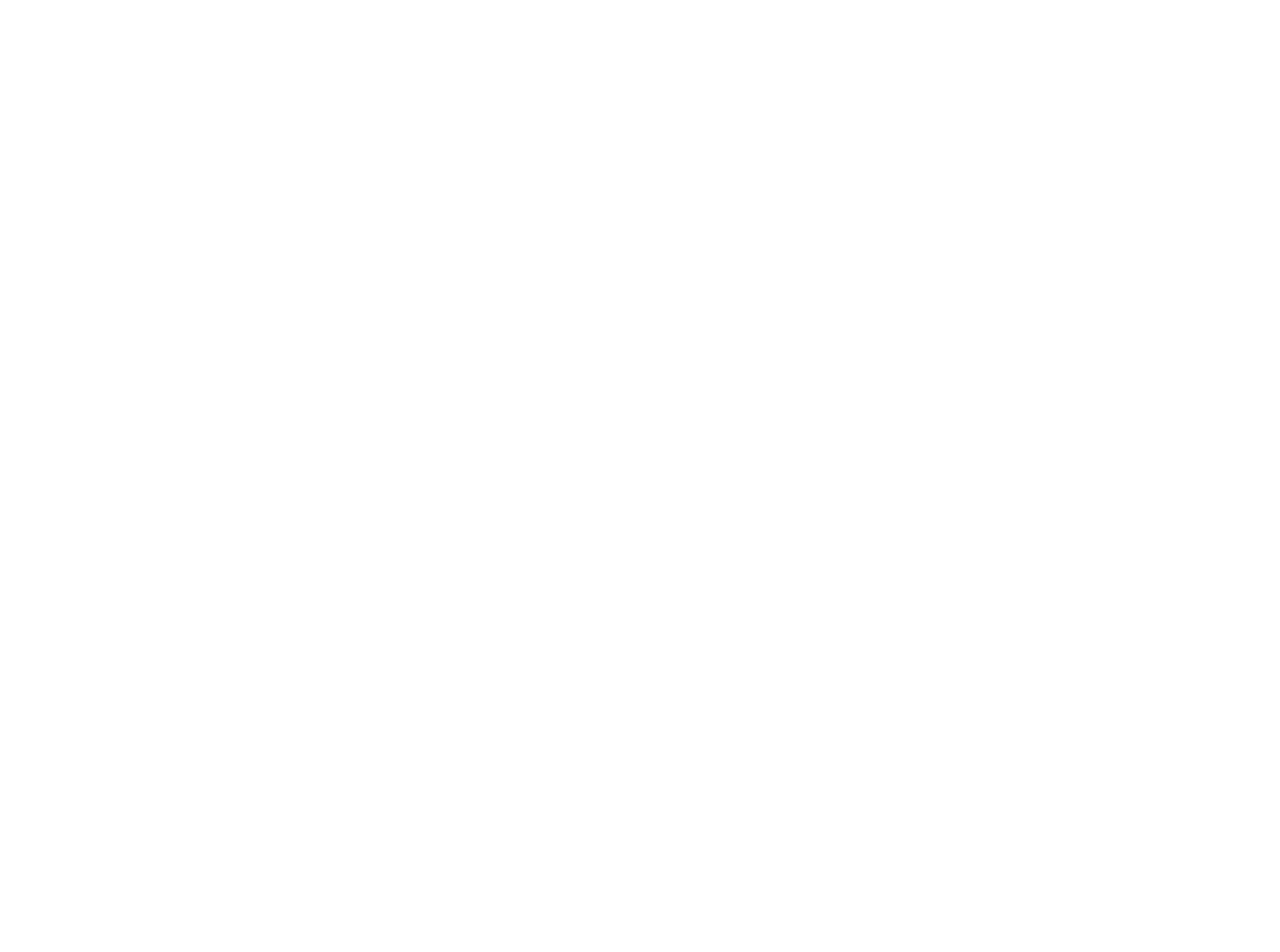
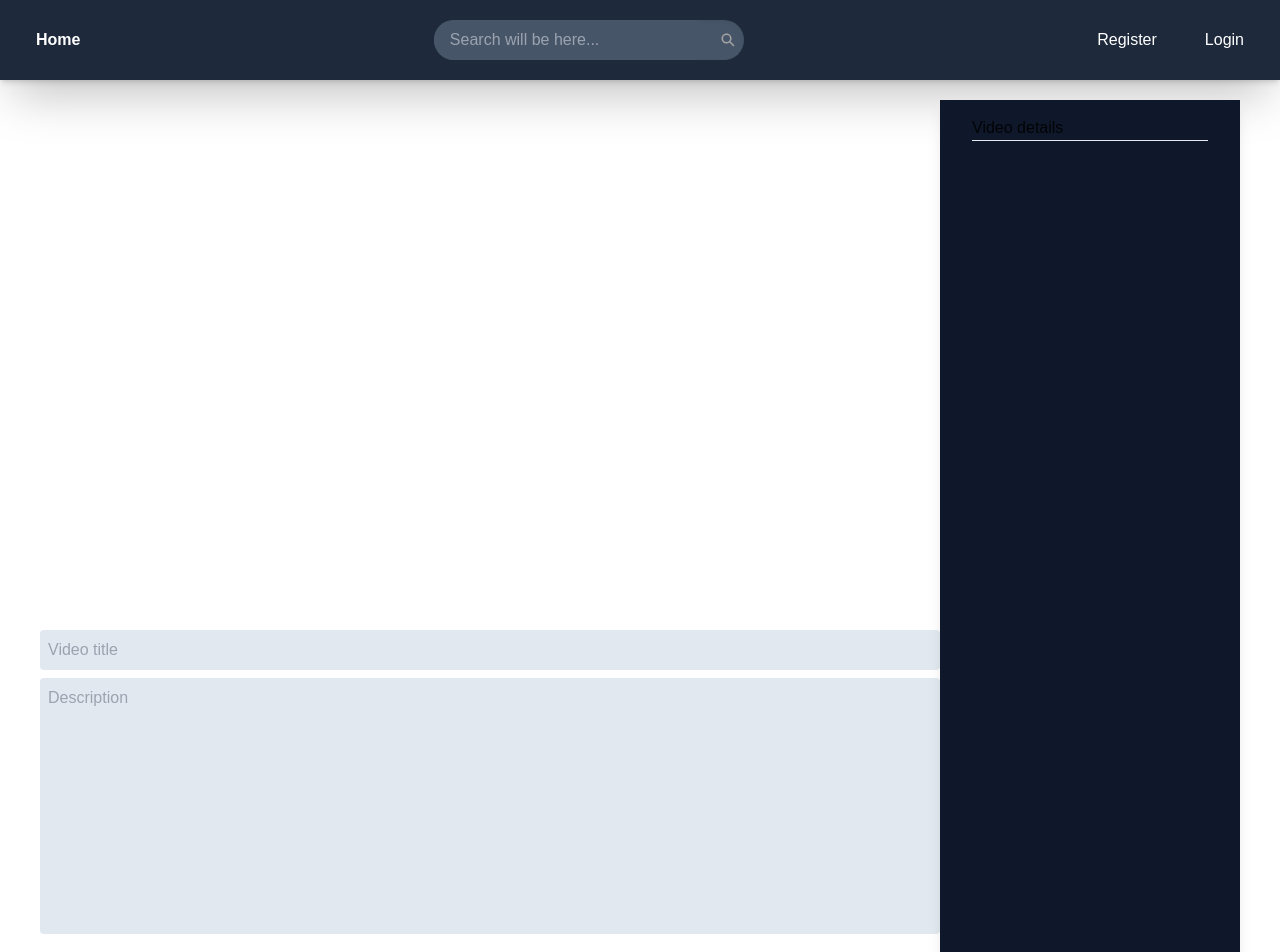
Before and after one commit to Rozevskis/kvalifikacijas-darbs, a React (Vite) app in the folder frontend-react/: page /videos/1/edit in a window 1280 px wide. Before the commit this address had no page. Shown: the top 952 px of the page. Before the commit the page ends 800 px from the top, so only its background shows below. Built offline with nearby package versions, Linux system fonts and the light colour scheme; no server answers.

Commit message:
Vidoes can be edited

```diff
--- a/frontend-react/src/App.jsx
+++ b/frontend-react/src/App.jsx
@@ -8,6 +8,7 @@
 import { AppContext } from "./Context/AppContext";
 import Create from "./Pages/Videos/Create";
 import Show from "./Pages/Videos/Show";
+import Edit from "./Pages/Videos/Edit";
 
 export default function App() {
   const { user } = useContext(AppContext);
@@ -25,6 +26,7 @@
 
           {/* Video */}
           <Route path="/videos/:id" element={<Show />} />
+          <Route path="/videos/:id/edit" element={user ? <Home /> : <Edit />} />
         </Route>
       </Routes>
     </BrowserRouter>
--- /dev/null
+++ b/frontend-react/src/Pages/Videos/Edit.jsx
@@ -0,0 +1,110 @@
+import { useContext, useState, useEffect } from "react";
+import { AppContext } from "../../Context/AppContext";
+import { useNavigate, useParams } from "react-router-dom";
+import { VideoPlayer } from "../../components/VideoPlayer";
+
+import SideNav from "../../components/SideNav";
+
+export default function Edit() {
+  const navigate = useNavigate();
+  const { user, token } = useContext(AppContext);
+  const { id } = useParams();
+  const [video, setVideo] = useState(null);
+
+  const [formData, setFormData] = useState({
+    title: "",
+    description: "",
+    url: "",
+  });
+
+  async function getVideo() {
+    const res = await fetch(`/api/videos/${id}`);
+    const data = await res.json();
+    setVideo(data);
+    if (res.ok) {
+      setFormData({
+        title: data.title || "",
+        description: data.description || "",
+      });
+    }
+  }
+  useEffect(() => {
+    getVideo();
+  }, []);
+
+  const [errors, setErrors] = useState({});
+
+  async function handleUpdate(e) {
+    e.preventDefault();
+
+    const res = await fetch(`/api/videos/${id}`, {
+      method: "PUT",
+      headers: {
+        Authorization: `Bearer ${token}`,
+      },
+      body: JSON.stringify(formData),
+    });
+
+    const data = await res.json();
+
+    if (data.errors) {
+      setErrors(data.errors);
+    } else {
+      navigate("/");
+    }
+  }
+
+  return (
+    <>
+      <div className="w-[1200px] mt-5 mx-auto flex flex-row items-start h-[900px]">
+        <div className="w-[900px]">
+          <div className="w-fit ">{/* VIDEO */}</div>
+
+          <VideoPlayer videoSrc={video?.url} />
+          <form onSubmit={handleUpdate} className="">
+            <div>
+              <input
+                type="text"
+                placeholder="Video title"
+                value={formData.title}
+                className="mt-6 w-full p-2 rounded text-black bg-slate-200 dark:text-slate-100 dark:bg-slate-700"
+                onChange={(e) =>
+                  setFormData({ ...formData, title: e.target.value })
+                }
+              />
+              {errors.title && <p className="text-red-500">{errors.title}</p>}
+            </div>
+            <div>
+              <textarea
+                rows="10"
+                style={{ resize: "none" }}
+                className="mt-2 w-full p-2 rounded text-black bg-slate-200 dark:text-slate-100 dark:bg-slate-700"
+                placeholder="Description "
+                value={formData?.description}
+                onChange={(e) =>
+                  setFormData({ ...formData, description: e.target.value })
+                }
+              />
+              {errors.description && (
+                <p className="text-red-500">{errors.description}</p>
+              )}
+            </div>
+            <button className="primary-btn w-56 mt-5">Update</button>
+          </form>
+        </div>
+        <VideoDetails />
+      </div>
+    </>
+  );
+}
+
+function VideoDetails({}) {
+  return (
+    <>
+      <div className="h-full w-[300px] bg-slate-900 dark:bg-neutral-900  px-8 py-4 flex flex-col shadow-lg">
+        Video details
+        <hr />
+      </div>
+    </>
+  );
+}
--- a/frontend-react/src/Pages/Videos/Show.jsx
+++ b/frontend-react/src/Pages/Videos/Show.jsx
@@ -5,6 +5,7 @@
 import { useContext } from "react";
 import { AppContext } from "../../Context/AppContext";
 import { useNavigate } from "react-router-dom";
+import { Link } from "react-router-dom";
 
 // icons
 import { HiOutlineDotsVertical } from "react-icons/hi";
@@ -76,7 +77,9 @@
                         >
                           Delete
                         </a>
-                        <a className=" cursor-pointer">Edit</a>
+                        <Link to={`/videos/${video.id}/edit`}>
+                          <a className=" cursor-pointer">Edit</a>
+                        </Link>
                         {/* <a >History</a> */}
                       </div>
                     </div>
--- a/frontend-react/src/components/VideoPlayer.jsx
+++ b/frontend-react/src/components/VideoPlayer.jsx
@@ -1,12 +1,15 @@
 import React from "react";
 
 export const VideoPlayer = ({ videoSrc }) => {
+  console.log(videoSrc);
   return (
-    <div className="video-container">
-      <video autoPlay controls width="100%" height="auto">
-        <source src={videoSrc} type="video/mp4" />
-        Your browser does not support the video tag.
-      </video>
+    <div className="w-full aspect-video">
+      {videoSrc && (
+        <video autoPlay controls width="100%" height="auto">
+          <source src={videoSrc} type="video/mp4" />
+          Your browser does not support the video tag.
+        </video>
+      )}
     </div>
   );
 };
```
